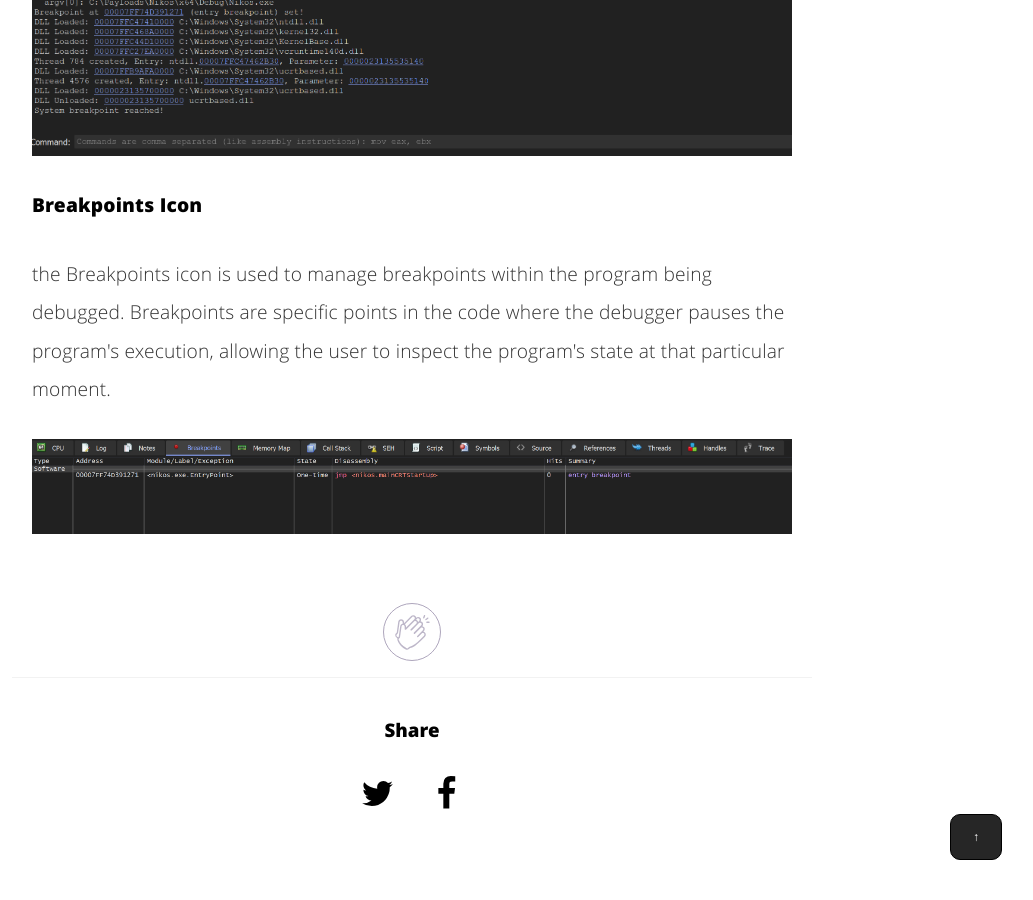
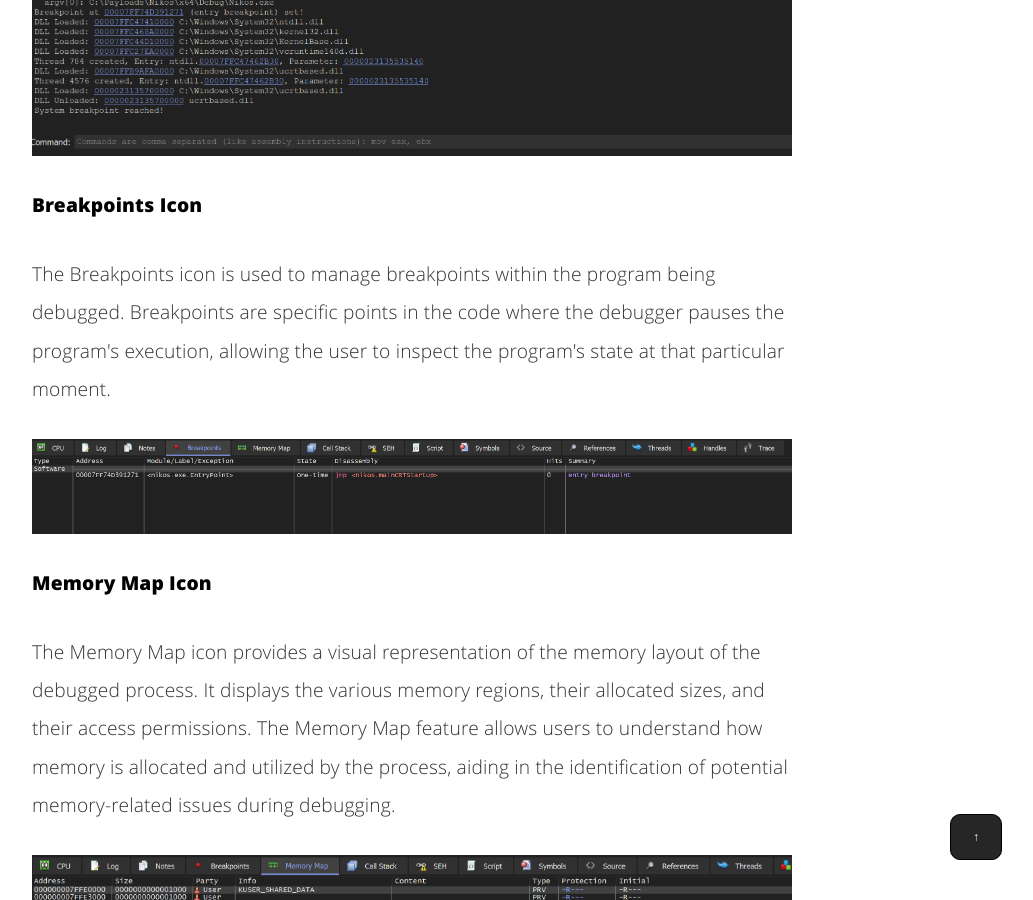
Before and after one commit to nickvourd/nickvourd.github.io, a Jekyll site: the page built from _posts/2023-10-18-x64dbg-intro.md, in a window 1280 px wide and 900 px high, scrolled down 9971 px. Shown: the whole window, without its empty margins (228-1261 px from the left). Built offline with Jekyll 4.4.1, drawn with Linux system fonts in a browser that asks for light colours.

Commit message:
Edit 2023-10-18 x64dbg (My first baby steps)

```diff
--- a/_posts/2023-10-18-x64dbg-intro.md
+++ b/_posts/2023-10-18-x64dbg-intro.md
@@ -448,9 +448,15 @@ int main() {
 
 <h4>Breakpoints Icon</h4>
 
-<p>the Breakpoints icon is used to manage breakpoints within the program being debugged. Breakpoints are specific points in the code where the debugger pauses the program's execution, allowing the user to inspect the program's state at that particular moment.</p>
+<p>The Breakpoints icon is used to manage breakpoints within the program being debugged. Breakpoints are specific points in the code where the debugger pauses the program's execution, allowing the user to inspect the program's state at that particular moment.</p>
 
-<img src="/assets/img/post-img/18-10-2023/x64dbg-Break-Icon.png" class="post-images" alt="x64dbg breakpoint Icon">
+<img src="/assets/img/post-img/18-10-2023/x64dbg-Break-Icon.png" class="post-images" alt="x64dbg Breakpoint Icon">
+
+<h4>Memory Map Icon</h4>
+
+<p>The Memory Map icon provides a visual representation of the memory layout of the debugged process. It displays the various memory regions, their allocated sizes, and their access permissions. The Memory Map feature allows users to understand how memory is allocated and utilized by the process, aiding in the identification of potential memory-related issues during debugging.</p>
+
+<img src="/assets/img/post-img/18-10-2023/x64dbg-Memory-Icon.png" class="post-images" alt="x64dbg Memory Map Icon">
 
 <br />
 <div align="center">
```
Also changed, not shown: assets/img/post-img/18-10-2023/x64dbg-Memory-Icon.png (added).
